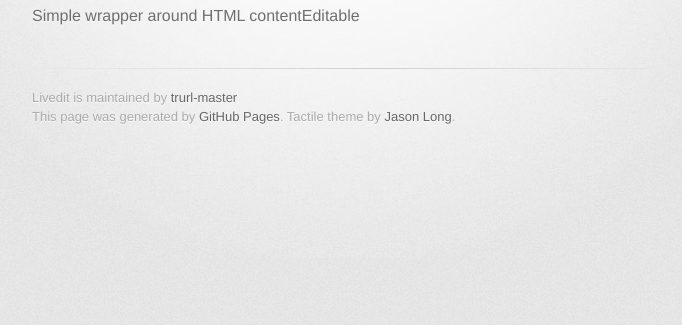
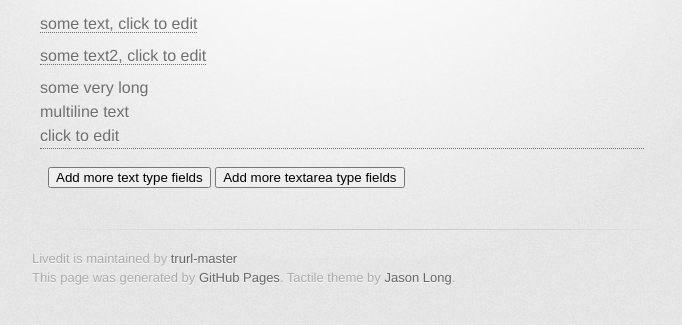
Before and after one commit to trurl-master/livedit, a plain HTML site: page index.html in a window 1280 px wide. Shown: the part 315-640 px from the top of the page, without its empty margins (298-980 px from the left). Drawn offline with nearby package versions, Linux system fonts and the light colour scheme; a web font is replaced by a local one.

Commit message:
Simple demo page

```diff
--- a/index.html
+++ b/index.html
@@ -7,20 +7,38 @@
     <link rel="stylesheet" type="text/css" href="stylesheets/stylesheet.css" media="screen">
     <link rel="stylesheet" type="text/css" href="stylesheets/pygment_trac.css" media="screen">
     <link rel="stylesheet" type="text/css" href="stylesheets/print.css" media="print">
+    <script src="http://ajax.googleapis.com/ajax/libs/jquery/1.11.1/jquery.min.js"></script>
+    <script src="jquery.livedit.js"></script>
     <!--[if lt IE 9]>
     <script src="//html5shiv.googlecode.com/svn/trunk/html5.js"></script>
     <![endif]-->
     <title>Livedit by trurl-master</title>
+    <style>
+
+    .text,
+    .textarea {
+      margin: .5em;
+    }
+
+    .livedit {
+      border-bottom: 1px dotted;
+    }
+
+    .controls {
+      margin: 1em;
+    }
+
+    </style>
   </head>
 
   <body>
     <div id="container">
       <div class="inner">
 
-        <header>
-          <h1>Livedit</h1>
-          <h2>Simple wrapper around HTML contentEditable</h2>
-        </header>
+          <header>
+            <h1>Livedit</h1>
+            <h2>Simple wrapper around HTML contentEditable</h2>
+          </header>
 
         <section id="downloads" class="clearfix">
           <a href="https://github.com/trurl-master/livedit/zipball/master" id="download-zip" class="button"><span>Download .zip</span></a>
@@ -31,10 +49,50 @@
         <hr>
 
         <section id="main_content">
-          <h1>
-<a name="livedit" class="anchor" href="#livedit"><span class="octicon octicon-link"></span></a>livedit</h1>
+          <h1><a name="livedit" class="anchor" href="#livedit"><span class="octicon octicon-link"></span></a>livedit</h1>
 
-<p>Simple wrapper around HTML contentEditable</p>
+          <section id="editables">
+            <div class="text"><span>some text, click to edit</span></div>
+            <div class="text"><span>some text2, click to edit</span></div>
+            <div class="textarea">some very long<br>multiline text<br>click to edit</div>
+          </section>
+          <div class="controls">
+            <button class="add-text">Add more text type fields</button>
+            <button class="add-textarea">Add more textarea type fields</button>
+          </div>
+
+          <script>
+
+          $(function() {
+
+            $('#editables').livedit('.text span', {
+                type: 'text', // same behaviour as input[type=text], enter triggers finish
+                on_change: function(html, text) {
+                  alert(html)
+                }
+            })
+
+            $('#editables').livedit('.textarea', {
+                type: 'textarea', // same behaviour as textarea, by default shift-enter or blur triggers finish
+                on_change: function(html, text) {
+                  alert(html)
+                }
+            })
+
+            $('.add-text').click(function(){
+              $('#editables').append('<div class="text"><span>Some more text! Click me! I am editable too!</span></div>')
+            })
+
+            $('.add-textarea').click(function(){
+              $('#editables').append('<div class="textarea">Some more<br>multiline text<br> Click me! I am editable too!</div>')
+            })
+
+
+          })
+
+        </script>
+
+
         </section>
 
         <footer>
```
